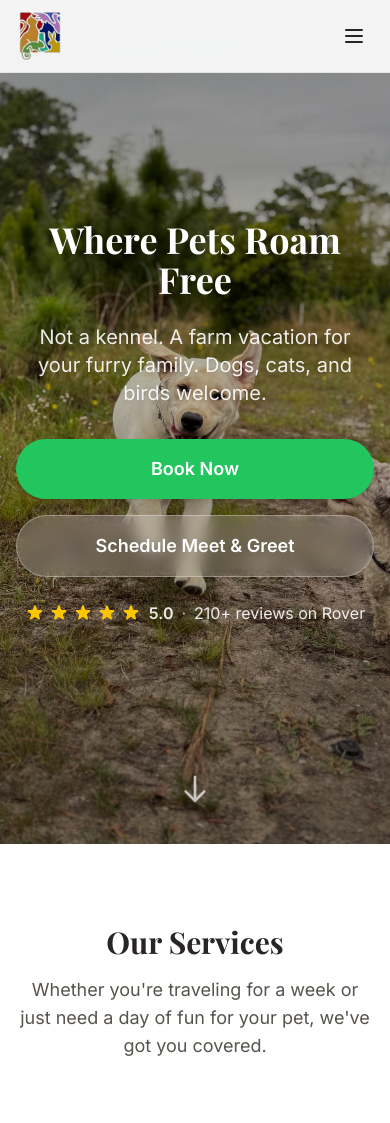
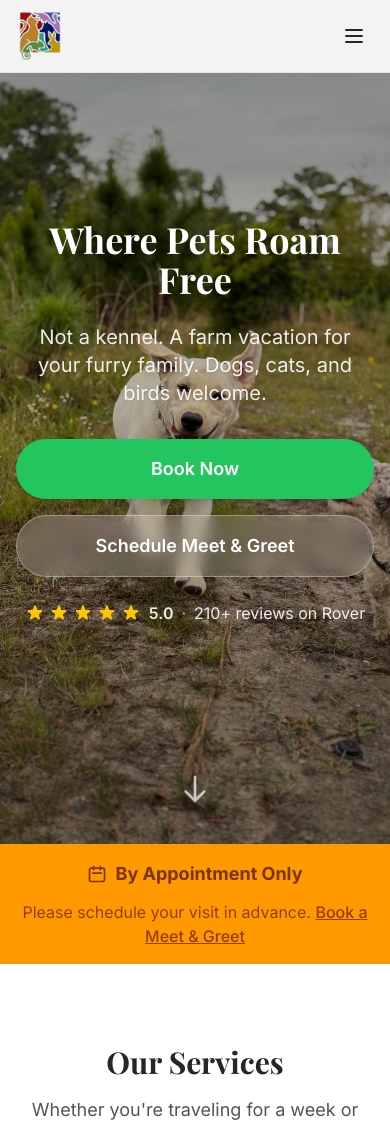
Before and after one commit to ajgcvm/snuggles-website, a Next.js app: page / in a window 390 px wide. Shown: the top 1123 px of the page. Built offline with nearby package versions, Linux system fonts and the light colour scheme.

Commit message:
feat: Add 'By Appointment Only' banner on home page
- Add prominent amber banner after hero section
- Include calendar icon and link to schedule Meet & Greet
- Mobile responsive layout

Co-Authored-By: Claude Opus 4.5 <noreply@anthropic.com>

```diff
--- a/src/app/page.tsx
+++ b/src/app/page.tsx
@@ -134,6 +134,31 @@ export default function HomePage() {
             <svg className="w-8 h-8 text-white/70" fill="none" stroke="currentColor" viewBox="0 0 24 24">
               <path strokeLinecap="round" strokeLinejoin="round" strokeWidth={2} d="M19 14l-7 7m0 0l-7-7m7 7V3" />
             </svg>
+          </div>
+        </section>
+
+        {/* By Appointment Only Banner */}
+        <section className="bg-amber-500 py-4">
+          <div className="max-w-6xl mx-auto px-4">
+            <div className="flex flex-col sm:flex-row items-center justify-center gap-3 text-center">
+              <div className="flex items-center gap-2">
+                <svg className="w-5 h-5 text-amber-900" fill="none" stroke="currentColor" viewBox="0 0 24 24">
+                  <path strokeLinecap="round" strokeLinejoin="round" strokeWidth={2} d="M8 7V3m8 4V3m-9 8h10M5 21h14a2 2 0 002-2V7a2 2 0 00-2-2H5a2 2 0 00-2 2v12a2 2 0 002 2z" />
+                </svg>
+                <span className="font-bold text-amber-900 text-lg">By Appointment Only</span>
+              </div>
+              <span className="text-amber-800">
+                Please schedule your visit in advance.{' '}
+                <a
+                  href={SITE_CONFIG.calendlyUrl}
+                  target="_blank"
+                  rel="noopener noreferrer"
+                  className="underline font-medium hover:text-amber-900"
+                >
+                  Book a Meet & Greet
+                </a>
+              </span>
+            </div>
           </div>
         </section>
 
```
